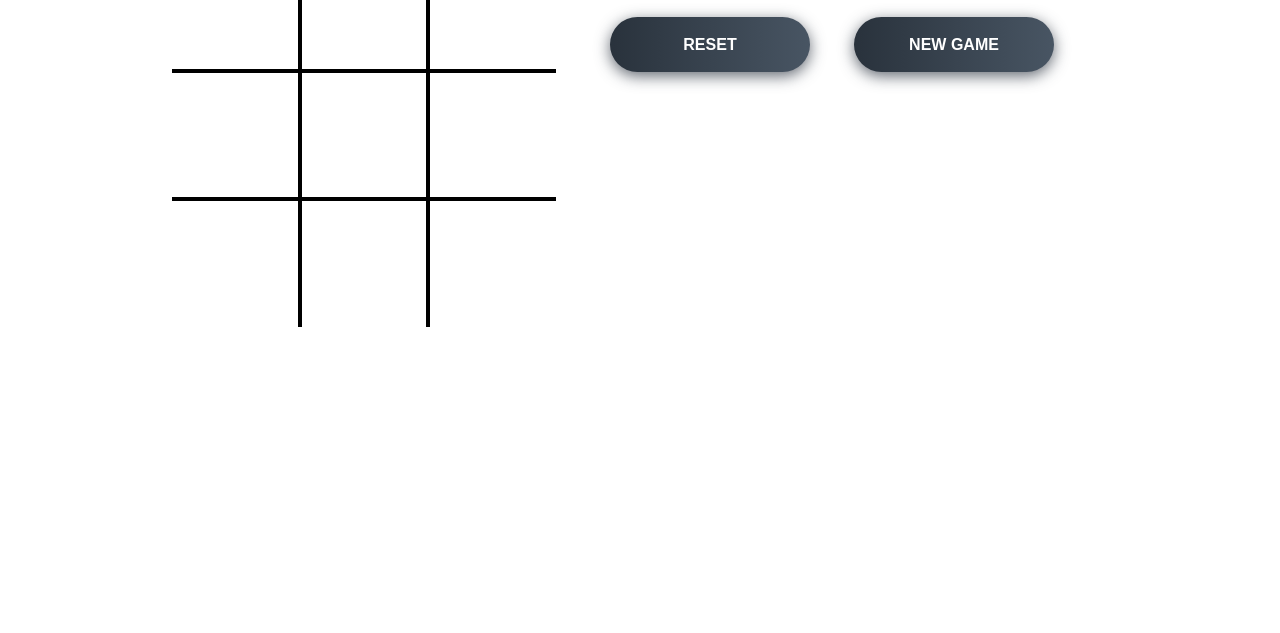
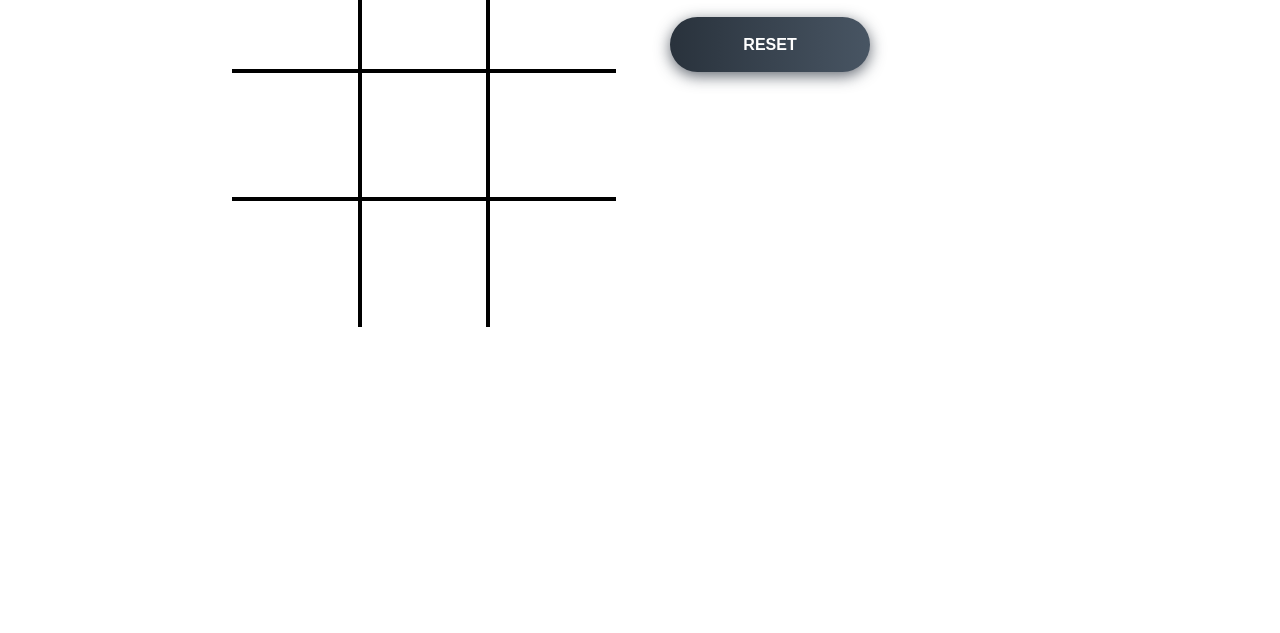
Before and after one commit to YashKhot17/tic-tac-toe, a plain HTML site: page index.html in a window 1280 px wide. Shown: the part 167-800 px from the top of the page. Drawn offline with Linux system fonts and the light colour scheme.

Commit message:
Update index.html

```diff
--- a/index.html
+++ b/index.html
@@ -32,7 +32,7 @@
             <div>
                 <span class="info">X's Turn</span><br>
                 <button id="reset">RESET</button>
-                <button id="new">NEW GAME</button>
+<!--                 <button id="new">NEW GAME</button> -->
             </div>
             <div class="imgBox">
                 <img src="excited.gif" alt="Dance gif">
```
